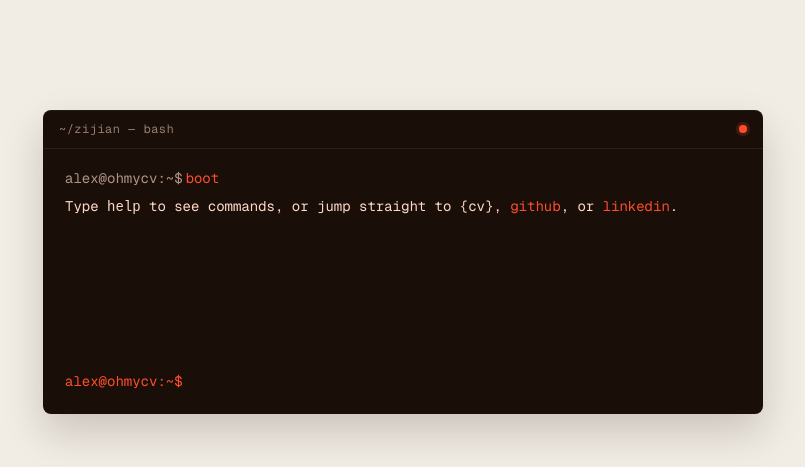
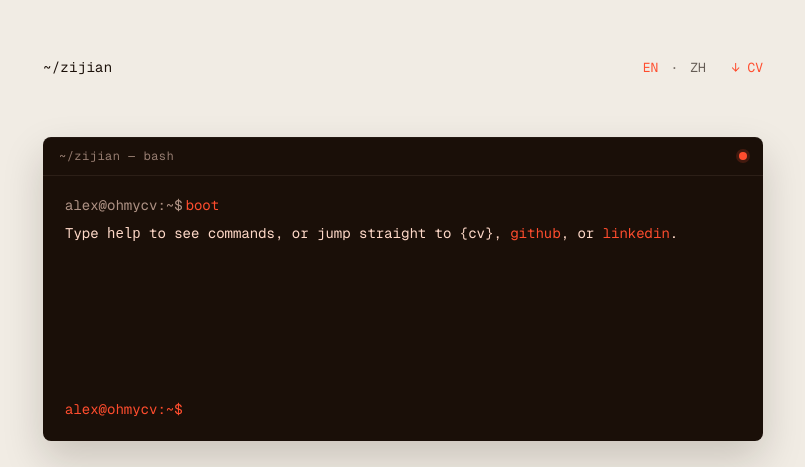
Before and after one commit to guozijn/ohmycv, a website with bundled scripts: page index.html in a window 1280 px wide. Shown: the top 467 px of the page, without its empty margins (237-1042 px from the left). Built offline with nearby package versions, Linux system fonts and the light colour scheme; files whose address does not match are found by name.

Commit message:
feat(landing): implement top bar
Add home/render-topbar.js with wordmark, EN/ZH language toggle buttons,
and a downloadable CV link. Wire from home.js so clicking a language
button re-renders the page in that language; aria-pressed reflects the
active locale. Add Playwright tests covering structure and the toggle
behavior.

Co-Authored-By: Claude Opus 4.7 <noreply@anthropic.com>

```diff
--- a/home.js
+++ b/home.js
@@ -1,5 +1,6 @@
 import { loadLang, loadCvConfig } from './home/config.js';
 import { initConsole } from './home/console.js';
+import { renderTopbar } from './home/render-topbar.js';
 
 function injectGoogleAnalytics(id) {
   if (!id || !/^G-[A-Z0-9]+$/i.test(id)) return;
@@ -23,21 +24,14 @@ function getPreferredLang() {
   return (navigator.language || 'en').toLowerCase().startsWith('zh') ? 'zh' : 'en';
 }
 
-async function loadHome() {
+async function renderForLang(lang) {
   setLoading(true);
   try {
-    loadCvConfig().then(config => {
-      injectGoogleAnalytics(
-        config.local?.google_analytics_id ||
-        config.main?.google_analytics_id ||
-        config.shared?.google_analytics_id
-      );
-    });
-    const lang = getPreferredLang();
-    const dict = await loadLang(lang);
+    const data = await loadLang(lang);
     document.documentElement.lang = lang;
     document.body.setAttribute('lang', lang);
-    initConsole({ data: dict });
+    renderTopbar({ data, lang, onLanguageChange: (next) => renderForLang(next) });
+    initConsole({ data });
   } catch (err) {
     console.error(err);
     alert('Failed to load page content. Please refresh the page and try again.');
@@ -46,6 +40,17 @@ async function loadHome() {
   }
 }
 
+async function loadHome() {
+  loadCvConfig().then(config => {
+    injectGoogleAnalytics(
+      config.local?.google_analytics_id ||
+      config.main?.google_analytics_id ||
+      config.shared?.google_analytics_id
+    );
+  });
+  await renderForLang(getPreferredLang());
+}
+
 (function init() {
   loadHome();
 })();
--- /dev/null
+++ b/home/render-topbar.js
@@ -0,0 +1,34 @@
+export function renderTopbar({ data, lang, onLanguageChange }) {
+  const root = document.getElementById('topbar');
+  if (!root) return;
+
+  const cvHref = data.__cv_pdf_href || '#';
+  const downloadLabel = data.site?.download_label || 'CV';
+
+  root.innerHTML = `
+    <div class="topbar-inner">
+      <a class="wordmark" href="/" aria-label="Home">~/zijian</a>
+      <nav class="topbar-nav" aria-label="Site">
+        <div class="lang-toggle" role="group" aria-label="Language">
+          <button type="button" data-lang="en" aria-pressed="${lang === 'en'}">EN</button>
+          <span class="lang-toggle-sep" aria-hidden="true">·</span>
+          <button type="button" data-lang="zh" aria-pressed="${lang === 'zh'}">ZH</button>
+        </div>
+        <a class="topbar-cv" href="${escapeAttr(cvHref)}" download aria-label="${escapeAttr(downloadLabel)}">&#x2193; CV</a>
+      </nav>
+    </div>
+  `;
+
+  root.querySelectorAll('.lang-toggle button').forEach((btn) => {
+    btn.addEventListener('click', () => {
+      const next = btn.getAttribute('data-lang');
+      if (next && next !== lang) onLanguageChange(next);
+    });
+  });
+}
+
+function escapeAttr(value) {
+  return String(value).replace(/[&<>"']/g, (ch) => ({
+    '&': '&amp;', '<': '&lt;', '>': '&gt;', '"': '&quot;', "'": '&#39;'
+  }[ch]));
+}
--- a/style.css
+++ b/style.css
@@ -274,6 +274,57 @@
     border-top: 1px dashed var(--rule);
     margin: 0;
   }
+
+  .topbar-inner {
+    display: flex;
+    align-items: baseline;
+    justify-content: space-between;
+    gap: 24px;
+  }
+
+  .wordmark {
+    font-family: var(--font-mono-editorial);
+    font-size: 14px;
+    color: var(--ink);
+    text-decoration: none;
+    letter-spacing: 0.02em;
+  }
+
+  .topbar-nav {
+    display: flex;
+    align-items: center;
+    gap: 20px;
+  }
+
+  .lang-toggle {
+    display: inline-flex;
+    align-items: center;
+    gap: 6px;
+    font-family: var(--font-mono-editorial);
+    font-size: 13px;
+  }
+  .lang-toggle button {
+    background: none;
+    border: 0;
+    padding: 4px 6px;
+    color: var(--ink-soft);
+    font: inherit;
+    cursor: pointer;
+    border-radius: 3px;
+    transition: color var(--dur-fast) var(--ease-out);
+  }
+  .lang-toggle button:hover { color: var(--ink); }
+  .lang-toggle button[aria-pressed="true"] { color: var(--accent); }
+  .lang-toggle-sep { color: var(--ink-soft); }
+
+  .topbar-cv {
+    font-family: var(--font-mono-editorial);
+    font-size: 13px;
+    color: var(--accent);
+    text-decoration: none;
+    transition: opacity var(--dur-fast) var(--ease-out);
+  }
+  .topbar-cv:hover { opacity: 0.78; }
 }
 
 @layer console {
```
Also changed, not shown: tests/landing.spec.js (+26 -0 lines), CHANGELOG.md.
